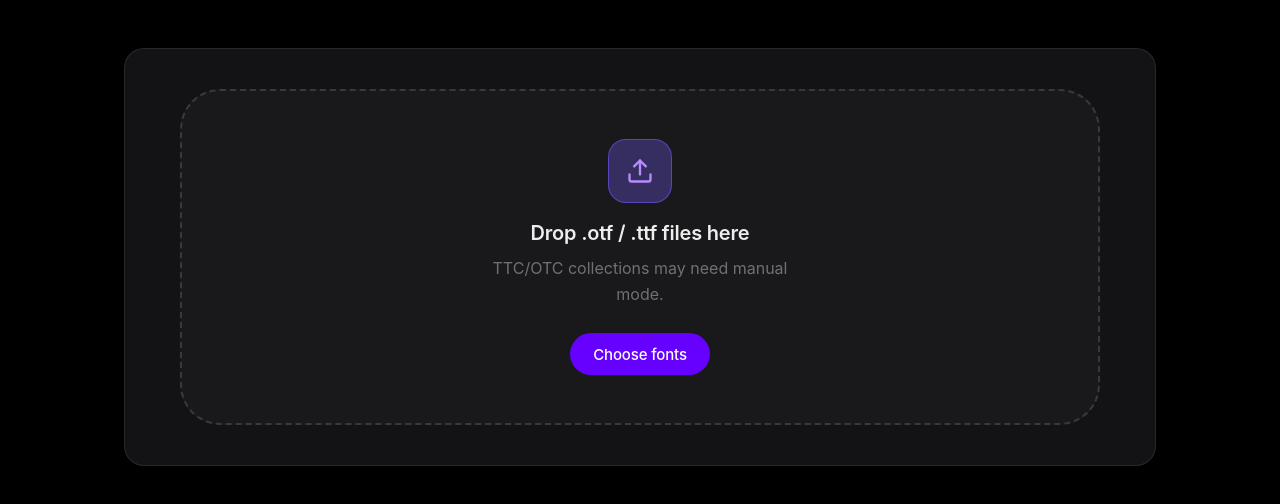
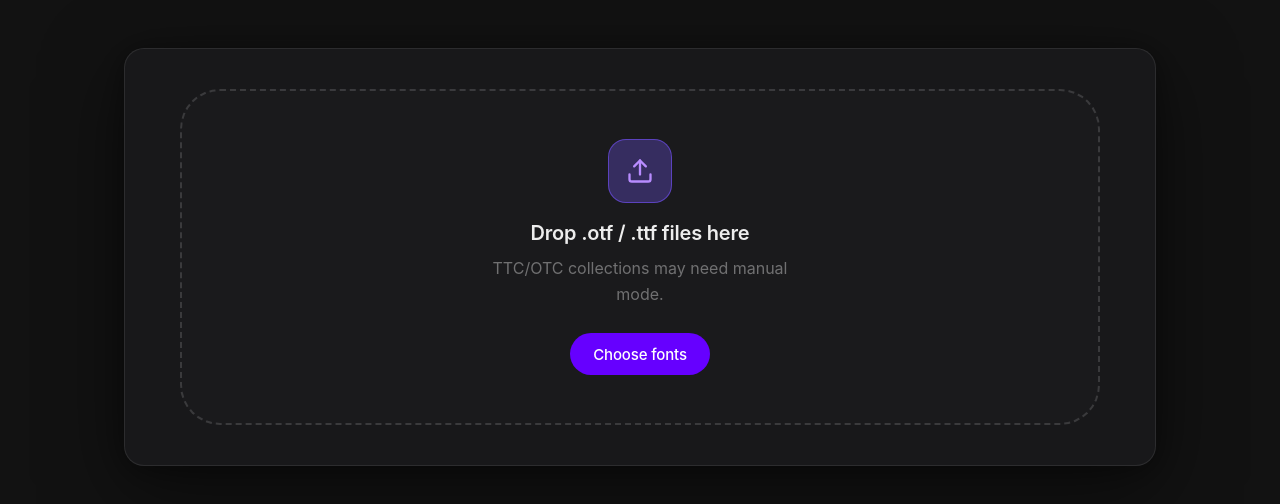
Before and after one commit to GaayDHD/voila, a website: page index.html in a window 1280 px wide. Drawn offline with Linux system fonts and the dark colour scheme; a web font is replaced by a local one.

Commit message:
Adjusted black background

```diff
--- a/index.html
+++ b/index.html
@@ -955,7 +955,7 @@
 
   @media (prefers-color-scheme: dark) {
     :root {
-      --bg: #000000;
+      --bg: #121212;
       --surface: #1c1c1e;
       --surface-2: #2c2c2e;
       --text: rgba(255,255,255,.92);
@@ -984,7 +984,7 @@
     .hero,
     .wrap,
     .footer {
-      background: #000000;
+      background: #121212;
       color: var(--text);
     }
 
@@ -1362,7 +1362,7 @@
 
   @media (prefers-color-scheme: dark) {
     :root {
-      --bg: #000000;
+      --bg: #121212;
       --text: rgba(255,255,255,.92);
       --muted: rgba(255,255,255,.54);
       --muted2: rgba(255,255,255,.38);
```
